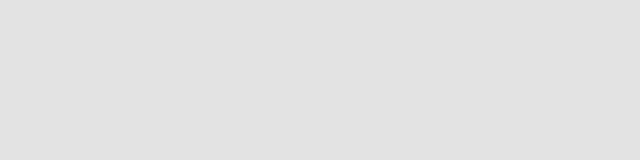
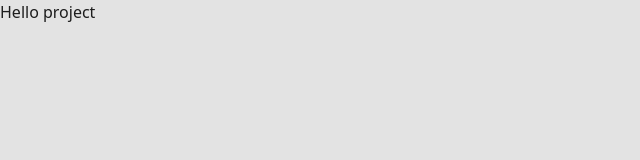
Before and after one commit to Pudger0/Case_Study_front, a website built with Vite: page index.html in a window 1280 px wide. Shown: the whole page, without its empty margins (0-640 px from the left). Built offline with nearby package versions, Linux system fonts and the light colour scheme.

Commit message:
change config

```diff
--- a/index.html
+++ b/index.html
@@ -14,6 +14,8 @@
     </style>
   </head>
   <body>
+
+    <h1>Hello project</h1>
     <script type="module" src="/src/index.js"></script>
   </body>
 </html>
--- a/vite.config.js
+++ b/vite.config.js
@@ -3,7 +3,7 @@
 import { fileURLToPath, URL } from 'node:url';
 
 export default defineConfig({
-  base: '/test21t/',
+  base: '/Services_front/',
   build: {
     emptyOutDir: true,
     modulePreload: { polyfill: false },
```
